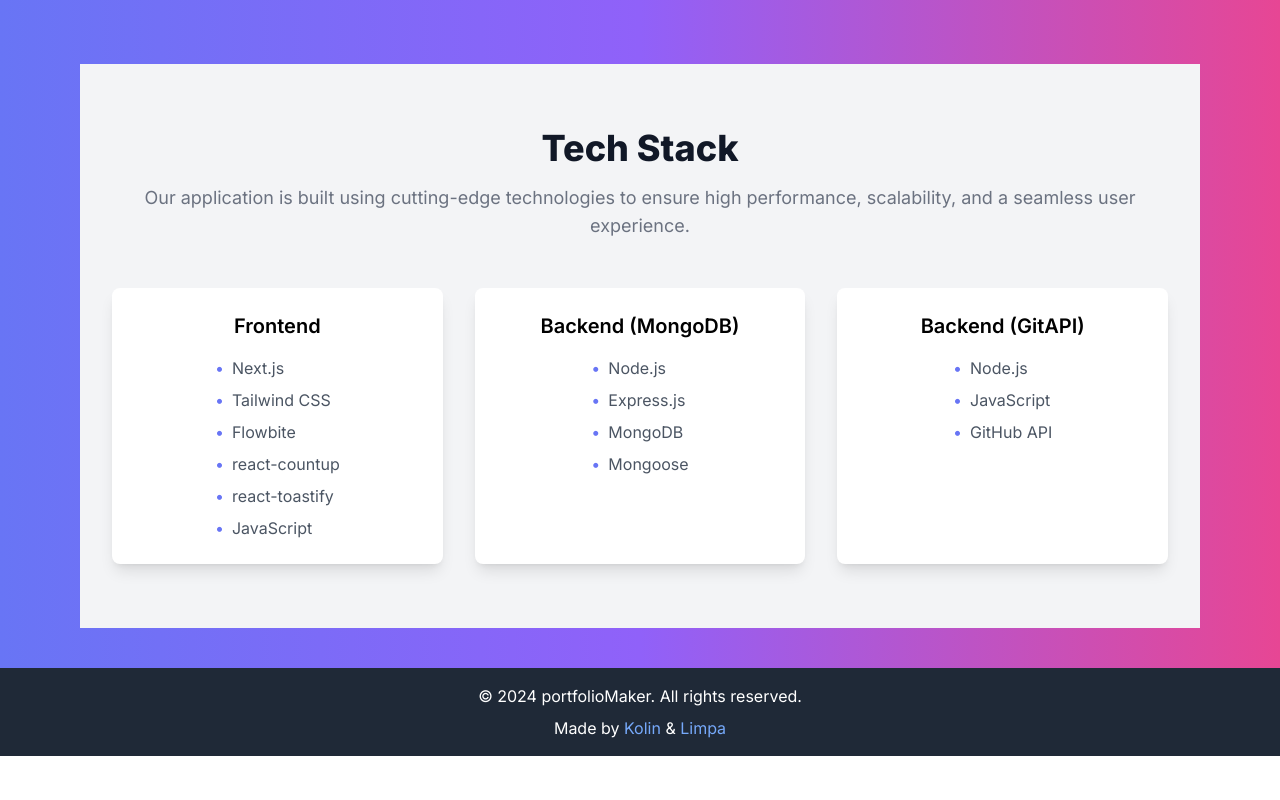
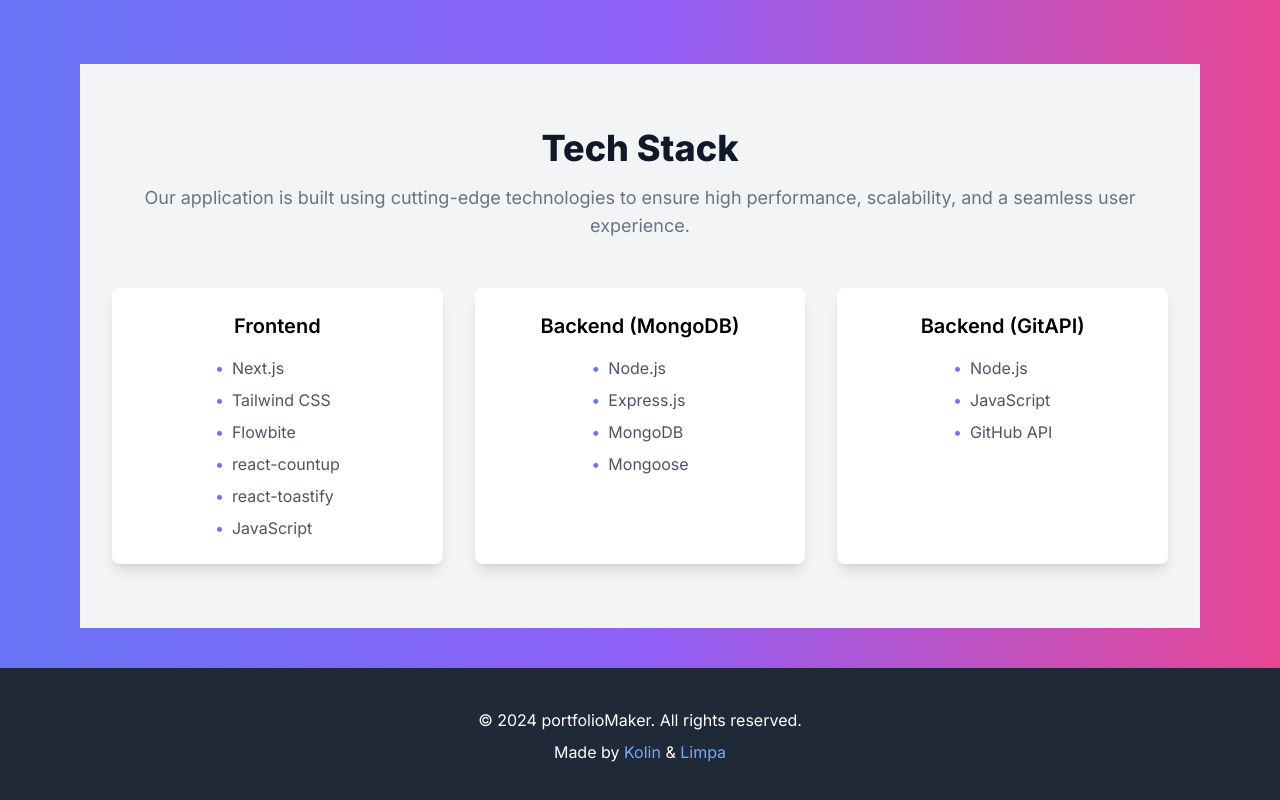
Before and after one commit to FariaLimpa/portfolio-maker, a Next.js app: page / in a window 1280 px wide. Shown: the part 2036-2836 px from the top of the page. Before the commit the page ends 2792 px from the top, so only its background shows below. Built offline with nearby package versions, Linux system fonts and the light colour scheme; no server answers.

Commit message:
footerHome-updated

```diff
--- a/app/components/home/FooterHome.jsx
+++ b/app/components/home/FooterHome.jsx
@@ -3,7 +3,7 @@
 
 const FooterHome = () => {
   return (
-    <footer className="bg-gray-800 py-4 text-center text-white mt-10">
+    <footer className="bg-gray-800 py-10 text-center text-white mt-10">
       <div className="container mx-auto">
         <p>
           &copy; {new Date().getFullYear()} portfolioMaker. All rights reserved.
@@ -12,14 +12,16 @@
           Made by{" "}
           <Link
             className="text-blue-400 hover:underline"
-            href="https://example.com/kolin"
+            href="https://github.com/kolinabir"
+            target="_blank"
           >
             Kolin
           </Link>{" "}
           &{" "}
           <Link
             className="text-blue-400 hover:underline"
-            href="https://example.com/limpa"
+            href="https://github.com/FariaLimpa"
+            target="_blank"
           >
             Limpa
           </Link>
```
